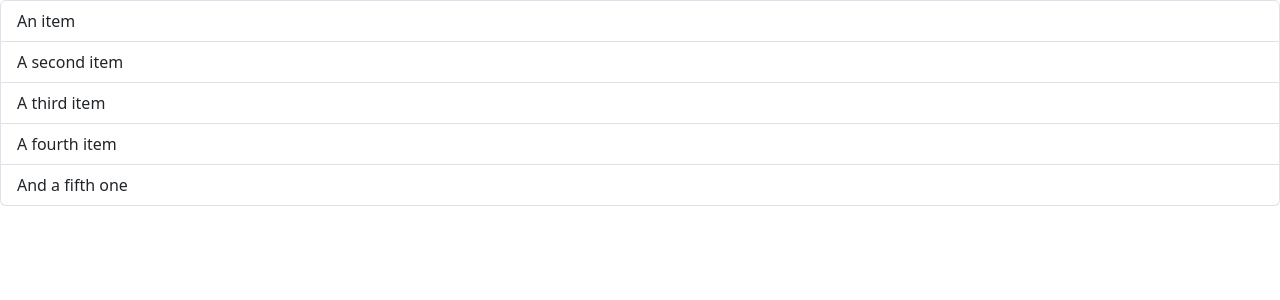
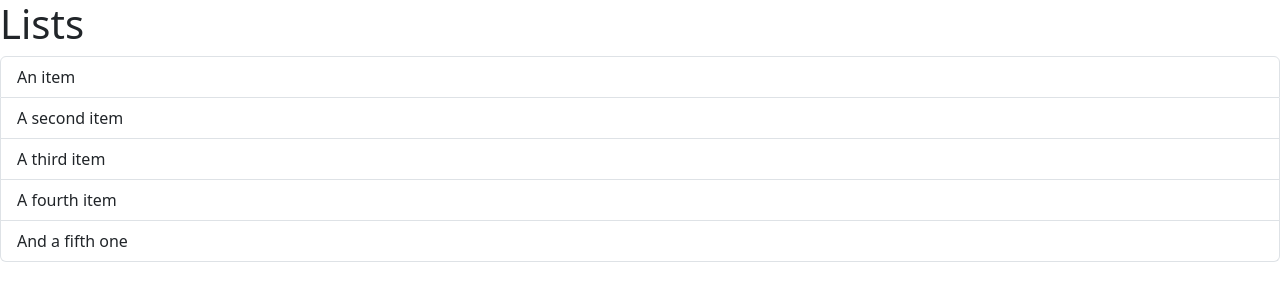
Before and after one commit to SaretoTracy/Game-Board, a React (Vite) app: page / in a window 1280 px wide. Shown: the top 300 px of the page. Built offline with nearby package versions, Linux system fonts and the light colour scheme.

Commit message:
add react fragment to the component

```diff
--- a/src/components/ListGroup.tsx
+++ b/src/components/ListGroup.tsx
@@ -1,5 +1,8 @@
+
 function ListGroup() {
   return (
+    <>
+        <h1>Lists</h1>
     <ul className="list-group">
       <li className="list-group-item">An item</li>
       <li className="list-group-item">A second item</li>
@@ -7,6 +10,7 @@ function ListGroup() {
       <li className="list-group-item">A fourth item</li>
       <li className="list-group-item">And a fifth one</li>
     </ul>
+    </>
   );
 }
 export default ListGroup;
```
